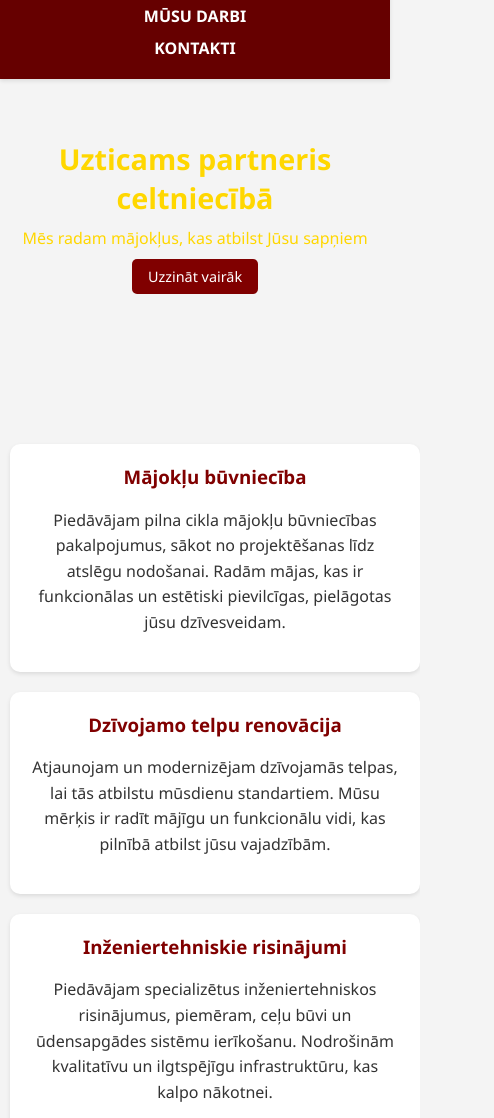
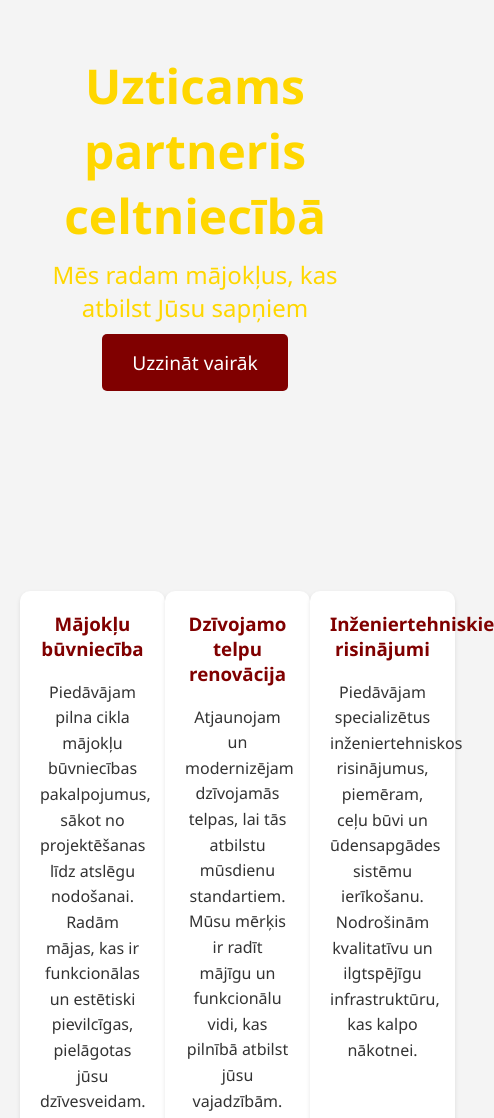
Before and after one commit to AlekandrsJ/evosm, a plain HTML site: page html/index.html in a window 390 px wide. Shown: the part 280-1398 px from the top of the page, 494 px wide, since content can reach past the window. Drawn offline with Linux system fonts and the light colour scheme.

Commit message:
index.html

```diff
--- a/html/index.html
+++ b/html/index.html
@@ -120,51 +120,6 @@
             width: 100%;
             box-shadow: 0 -2px 4px rgba(0, 0, 0, 0.1);
         }
-
-        /* Mobile styles */
-        @media (max-width: 768px) {
-            .hero {
-                padding: 60px 20px;
-            }
-            .hero h2 {
-                font-size: 2em;
-            }
-            .hero p {
-                font-size: 1.2em;
-            }
-            .services {
-                flex-direction: column;
-            }
-            .service {
-                width: 100%;
-                margin-bottom: 20px;
-            }
-            nav a {
-                display: block;
-                margin: 10px 0;
-            }
-            .cta-button {
-                font-size: 1em;
-                padding: 10px 20px;
-            }
-            .container {
-                padding: 10px;
-            }
-        }
-
-        /* Extra small screens */
-        @media (max-width: 480px) {
-            .hero h2 {
-                font-size: 1.8em;
-            }
-            .hero p {
-                font-size: 1em;
-            }
-            .cta-button {
-                font-size: 0.9em;
-                padding: 8px 16px;
-            }
-        }
     </style>
 </head>
 <body>
```
